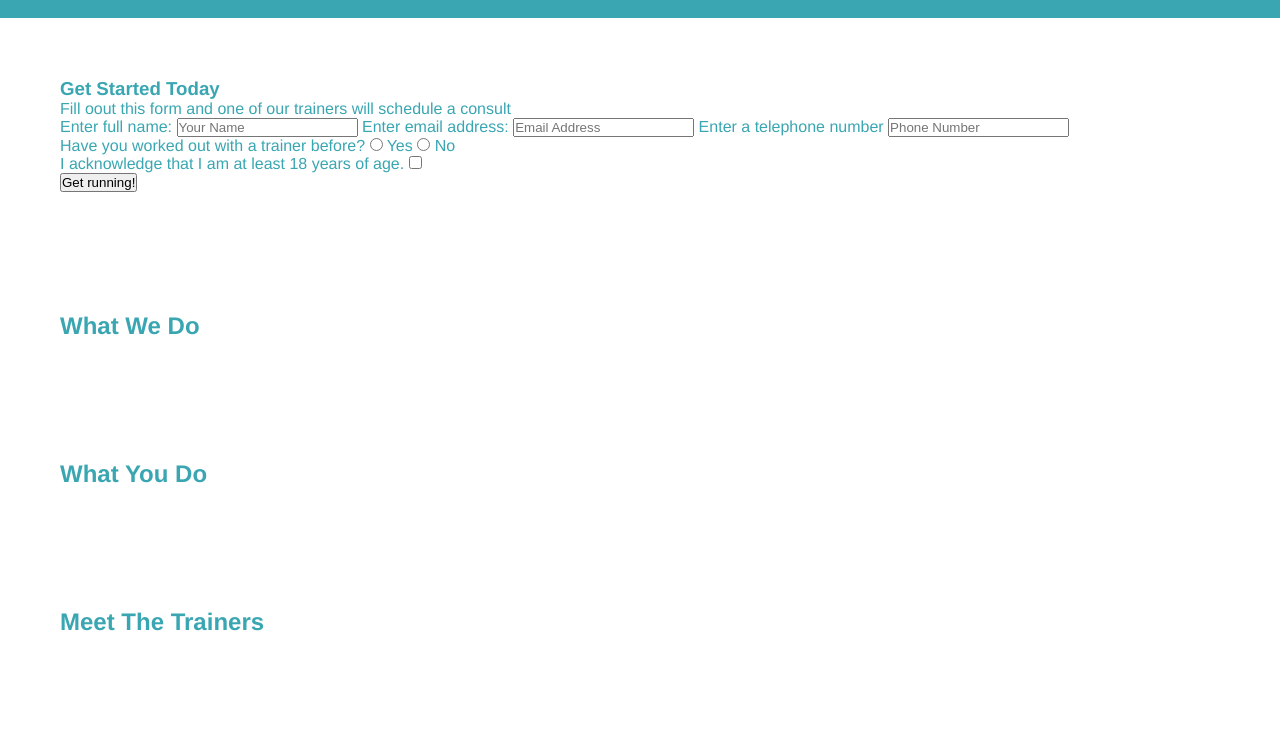
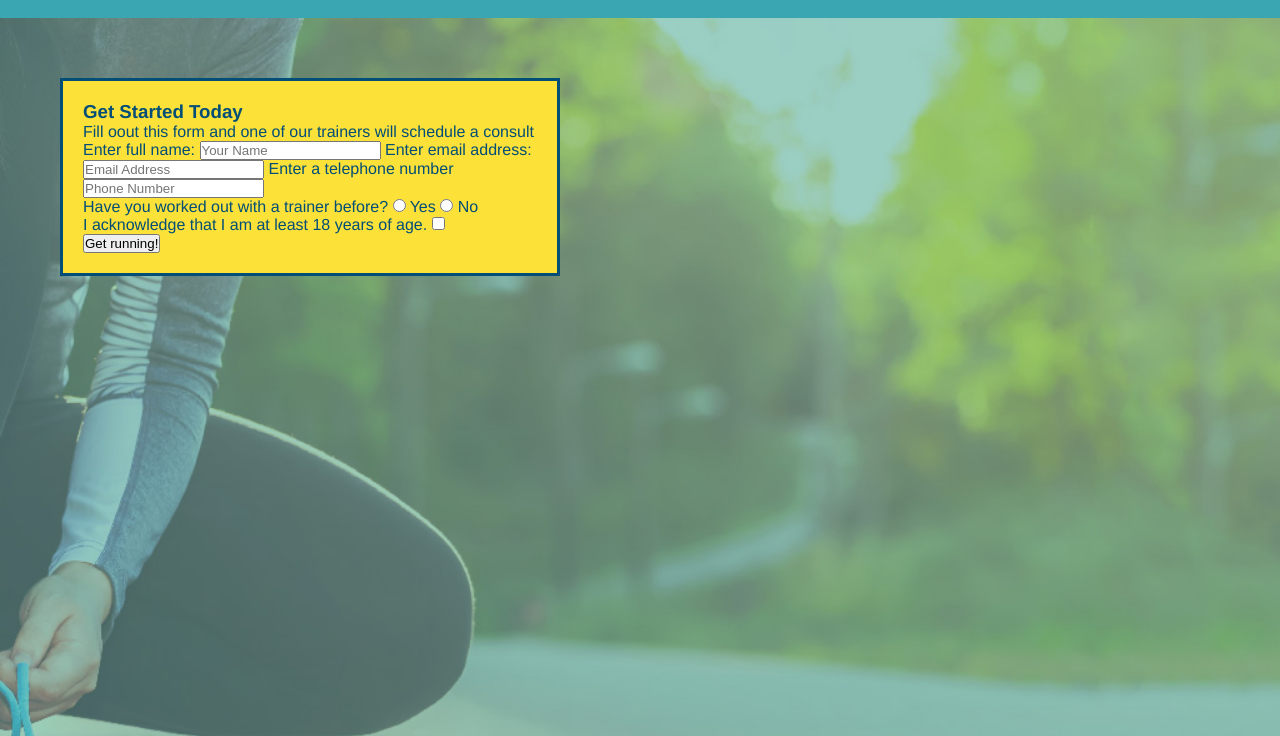
Before and after one commit to tk618/run-buddy, a plain HTML site: page index.html in a window 1280 px wide. Shown: the part 64-800 px from the top of the page. Drawn offline with Linux system fonts and the light colour scheme.

Commit message:
projects

```diff
--- a/assets/css/style.css
+++ b/assets/css/style.css
@@ -64,5 +64,20 @@ body {
   }
   section {
     padding: 60px;
-    background-image: url("../images/hero-bg.jpg");
   }
+  /* Hero Style Start */
+.hero {
+  background-image: url("../../images/hero-bg.jpg");
+  height: 1000px;
+  background-size: cover;
+  background-position: center;
+  background-repeat: no-repeat;
+}
+/* Hero Style End */
+.hero-form {
+  background-color: #fce138;
+  padding: 20px;
+  width: 500px;
+  color: #024e76;
+  border: solid 3px #024e76;
+}
--- a/index.html
+++ b/index.html
@@ -28,8 +28,8 @@
             </ul>
           </nav>
         </header>
-<section>
-  <div>
+<section class="hero">
+  <div class="hero-form">
     <h3> Get Started Today</h3>
     <p>Fill oout this form and one of our trainers will schedule a consult</p>
 
```
